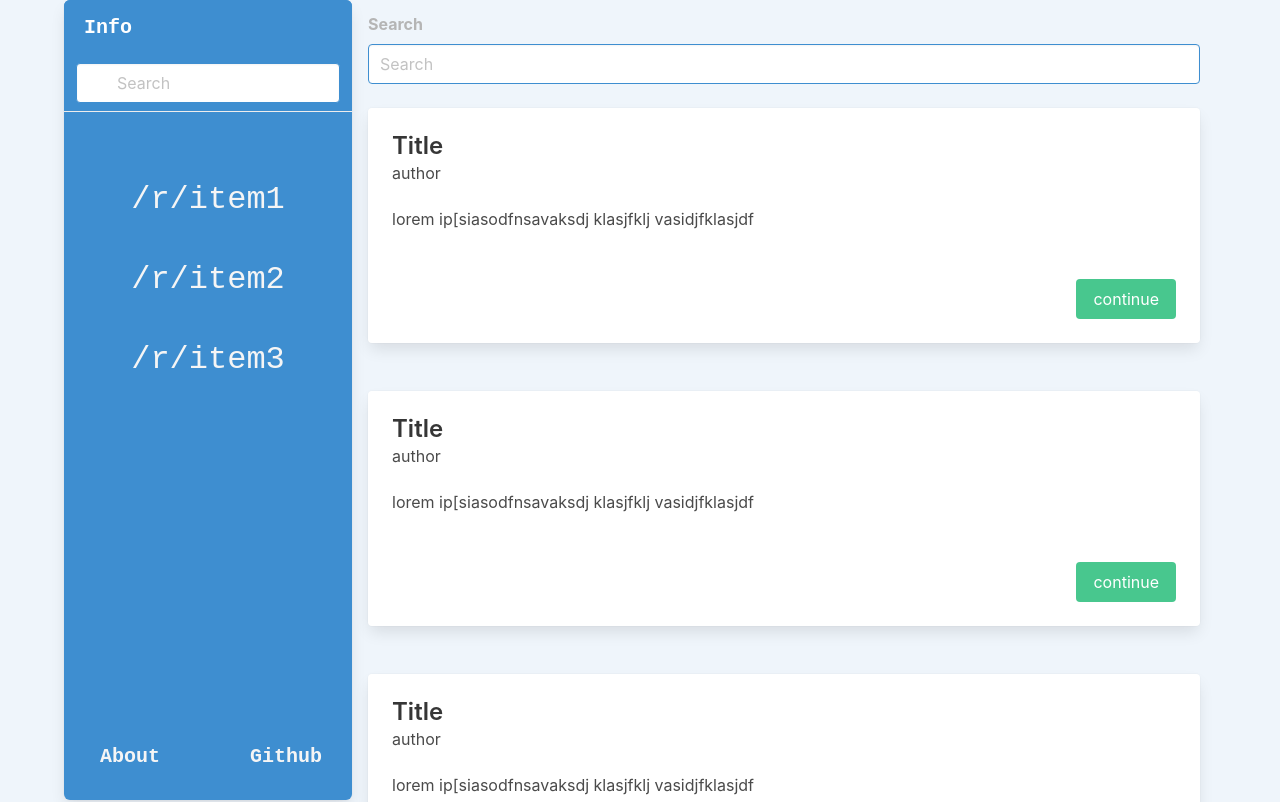
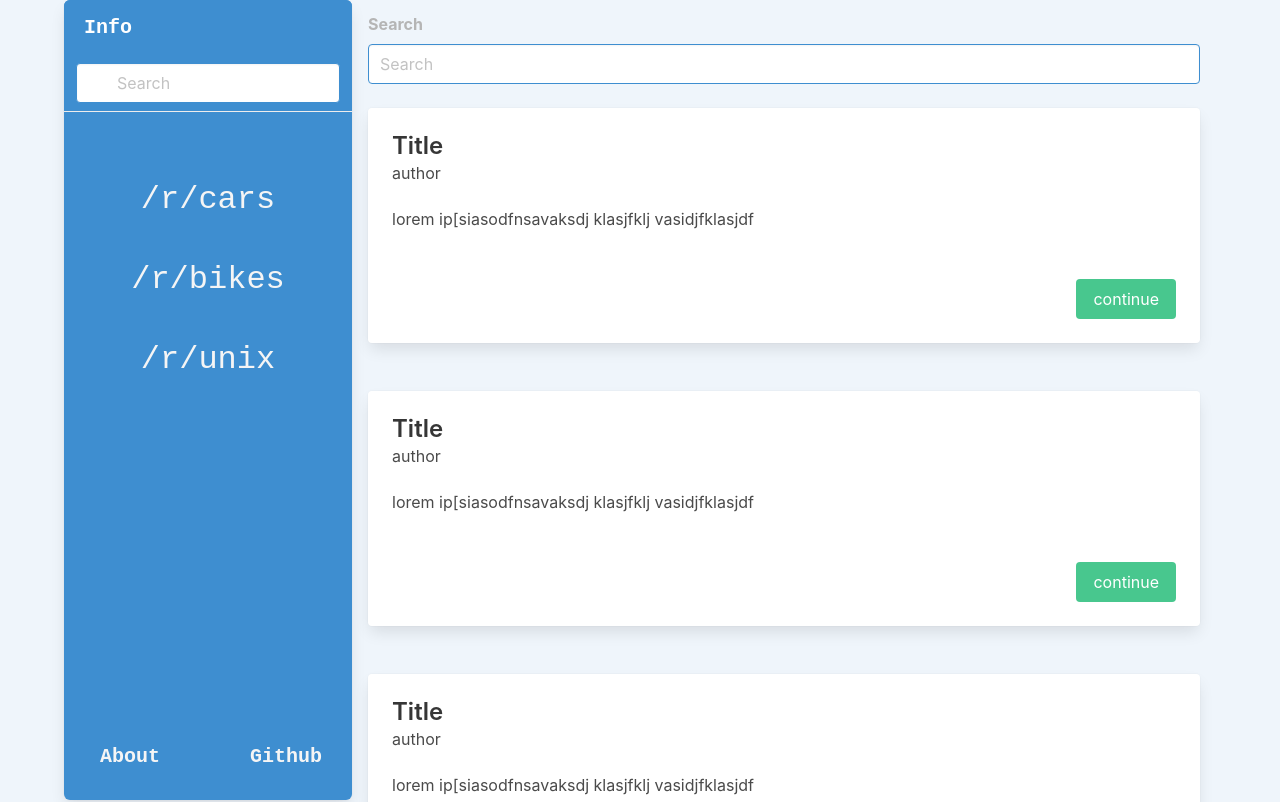
Before and after one commit to impeterk/tinyReddit, a React (Vite) app: page /r/reactjs in a window 1280 px wide. Shown: the top 802 px of the page. Built offline with nearby package versions, Linux system fonts and the light colour scheme.

Commit message:
created new api folder and basic function

```diff
--- /dev/null
+++ b/src/api/index.js
@@ -0,0 +1,7 @@
+export async function getSubreddit(subreddit = 'reactjs') {
+
+    let response = await fetch(`https://www.reddit.com/r/${subreddit}.json`)
+    let responseJSON = await response.json()
+
+    console.log(responseJSON)
+}
--- a/src/db.json
+++ b/src/db.json
@@ -38,6 +38,6 @@
         }
     ],
     "subredditList": [
-        "item1", "item2", "item3"
+        "cars", "bikes", "unix"
     ]
 }
--- a/src/views/PostsView.jsx
+++ b/src/views/PostsView.jsx
@@ -1,9 +1,13 @@
 // import {useState, useEffect} from 'react'
 import db from '@/db.json'
 import Post from '@/components/elements/Post.jsx'
+import { getSubreddit } from "../api";
+import { useParams } from 'react-router-dom';
 
 export default function PostsView() {
+    const {subreddit} = useParams()
 
+    // getSubreddit(subreddit)
     const postsArray = db.posts
 
     return (
--- a/src/views/Root.jsx
+++ b/src/views/Root.jsx
@@ -2,15 +2,13 @@ import Panel from "@/components/layout/Panel";
 import NavBar from "@/components/layout/NavBar";
 import { Outlet, Navigate, useLocation } from "react-router-dom";
 import Search from "../components/Search/Search";
-
 export default function Root() {
     const location = useLocation()
     if (location.pathname == '/') {
         return (
-        <Navigate to="/r/fesak" />
+        <Navigate to="/r/reactjs" />
         )
     }
-
     return (
         <div className="container is-widescreen">
             <div className="columns m-0 p-0">
```
